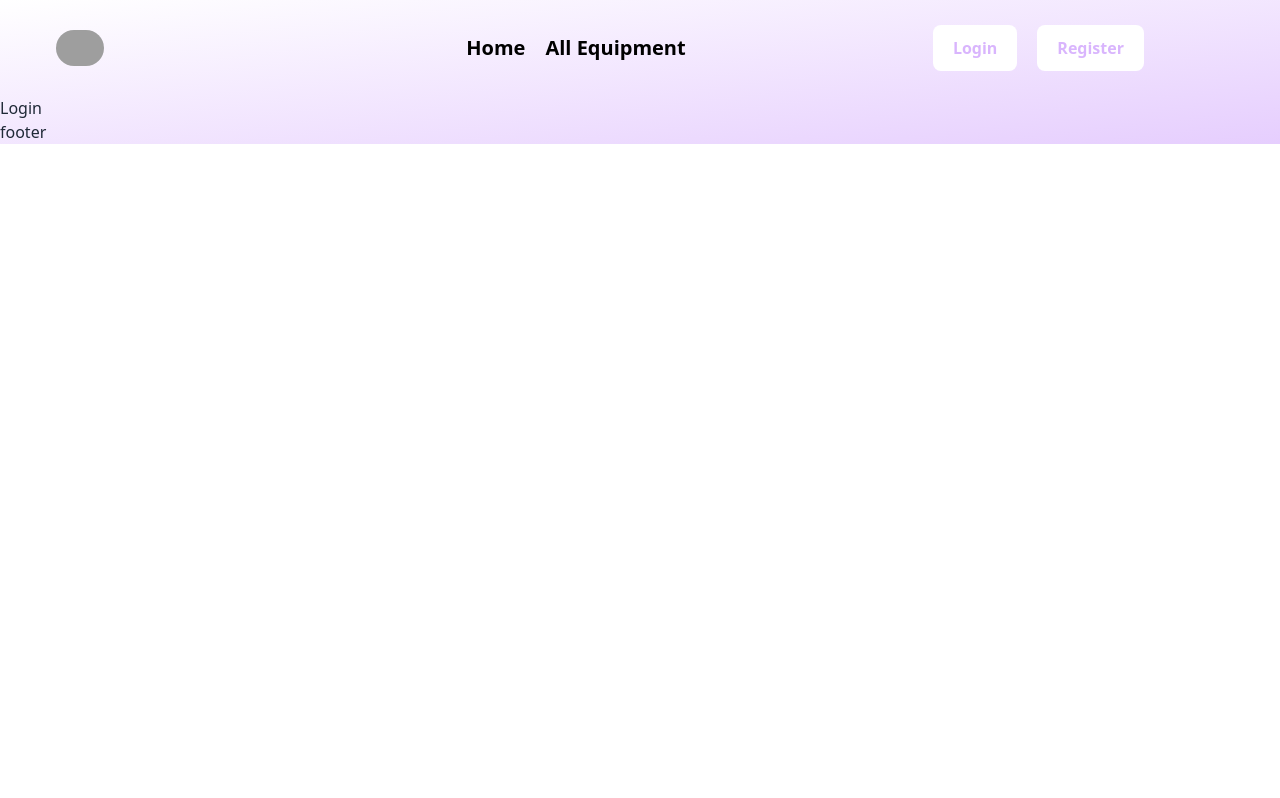
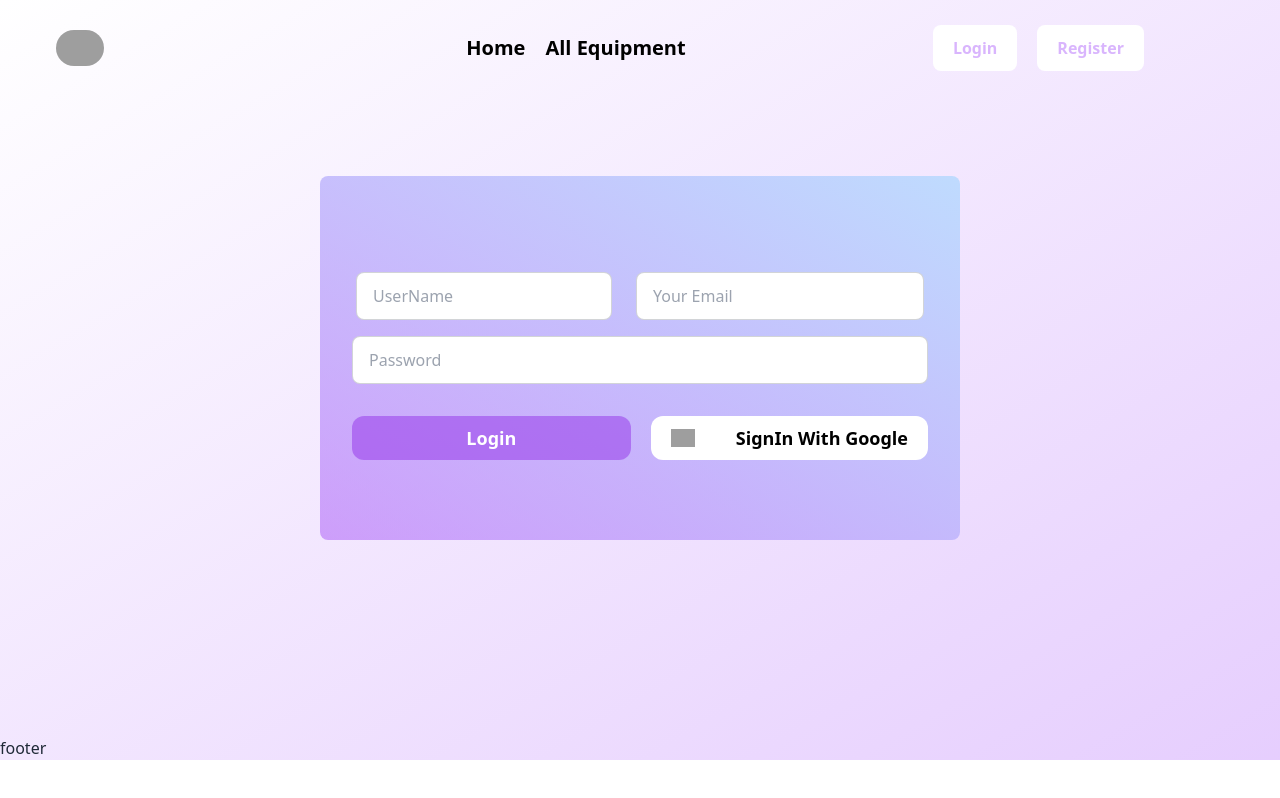
Before and after one commit to Hazbir19/Assignment-11, a React (Vite) app: page /login in a window 1280 px wide. Built offline with nearby package versions, Linux system fonts and the light colour scheme; no server answers; grey boxes are pictures that could not be loaded.

Commit message:
Authentication login and singout google signin is done

```diff
--- a/index.html
+++ b/index.html
@@ -3,9 +3,9 @@
 
 <head>
   <meta charset="UTF-8" />
-  <link rel="icon" type="image/svg+xml" href="/vite.svg" />
+  <link rel="icon" type="image/svg+xml" href="https://i.ibb.co.com/RNqRd9q/Logo.jpg" />
   <meta name="viewport" content="width=device-width, initial-scale=1.0" />
-  <title>Vite + React</title>
+  <title>Tuitor Shop</title>
 </head>
 
 <body>
--- a/package.json
+++ b/package.json
@@ -16,9 +16,10 @@
     "match-sorter": "^8.0.0",
     "react": "^18.3.1",
     "react-dom": "^18.3.1",
+    "react-hot-toast": "^2.5.1",
     "react-router-dom": "^7.1.1",
     "sort-by": "^1.2.0",
-    "sweetalert2": "^11.15.3"
+    "sweetalert2": "^11.15.10"
   },
   "devDependencies": {
     "@eslint/js": "^9.17.0",
--- a/src/Context/ContextApi.jsx
+++ b/src/Context/ContextApi.jsx
@@ -1,10 +1,46 @@
-import { onAuthStateChanged } from "firebase/auth";
+import {
+  createUserWithEmailAndPassword,
+  GoogleAuthProvider,
+  onAuthStateChanged,
+  signInWithEmailAndPassword,
+  signInWithPopup,
+  signOut,
+} from "firebase/auth";
 import React, { createContext, useEffect, useState } from "react";
 import auth from "../Firebase/Firebase.config";
 export const ContextMain = createContext();
 const ContextApi = ({ children }) => {
   //User State
   const [user, SetUser] = useState(null);
+  // PassWord Validate
+  const validatePassword = (password) => {
+    const regex = /^(?=.*[a-z])(?=.*[A-Z]).{6,}$/;
+    if (!regex.test(password)) {
+      return "Password must be at least 6 characters long, include one uppercase letter, and one lowercase letter.";
+    }
+    return null;
+  };
+  //login with Google start
+  const HandleGoogleSignIn = () => {
+    // setloadding(true);
+    const googleProvider = new GoogleAuthProvider();
+    return signInWithPopup(auth, googleProvider);
+  };
+  //login with Google Ends
+  // Signin or Register by Email and password
+  const handleEmailSignIn = (email, password) => {
+    // setloadding(true);
+    return createUserWithEmailAndPassword(auth, email, password);
+  };
+  //Login User
+  const HandleLogIn = (email, password) => {
+    if (password) return signInWithEmailAndPassword(auth, email, password);
+  };
+  //Sign Out
+  const EmailsignOut = () => {
+    // setloadding(true);
+    return signOut(auth);
+  };
   //User Moninitoring in App
   useEffect(() => {
     const unsubscribe = onAuthStateChanged(auth, (currentUser) => {
@@ -24,8 +60,14 @@ const ContextApi = ({ children }) => {
       unsubscribe();
     };
   }, [auth]);
+  // Data Pipeline
   const items = {
     user,
+    handleEmailSignIn,
+    EmailsignOut,
+    HandleLogIn,
+    validatePassword,
+    HandleGoogleSignIn,
   };
   return <ContextMain.Provider value={items}>{children}</ContextMain.Provider>;
 };
--- a/src/layouts/PagesLayouts.jsx
+++ b/src/layouts/PagesLayouts.jsx
@@ -6,11 +6,11 @@ import Footer from "../Components/Footer";
 const PagesLayouts = () => {
   return (
     <>
-      <div className="bg-gradient-to-tl from-purple-400/40 to-white">
+      <div className="bg-gradient-to-tl from-purple-400/40 to-white ">
         <div>
           <Navbar></Navbar>
         </div>
-        <div>
+        <div className="min-h-[calc(100vh-15rem)]">
           <Outlet></Outlet>
         </div>
         <div>
--- a/src/main.jsx
+++ b/src/main.jsx
@@ -4,11 +4,13 @@ import "./index.css";
 import { RouterProvider } from "react-router-dom";
 import router from "./Routes/Routes.jsx";
 import ContextApi from "./Context/ContextApi.jsx";
+import { Toaster } from "react-hot-toast";
 
 createRoot(document.getElementById("root")).render(
   <StrictMode>
     <ContextApi>
       <RouterProvider router={router}></RouterProvider>
+      <Toaster></Toaster>
     </ContextApi>
   </StrictMode>
 );
--- a/src/pages/LoginPage.jsx
+++ b/src/pages/LoginPage.jsx
@@ -1,9 +1,92 @@
-import React from "react";
+import React, { useContext } from "react";
+import { ContextMain } from "../Context/ContextApi";
+import { useNavigate } from "react-router-dom";
+import toast from "react-hot-toast";
 
 const LoginPage = () => {
+  const { HandleLogIn, HandleGoogleSignIn } = useContext(ContextMain);
+  const navigate = useNavigate();
+  const HandleSubmitBtn = (e) => {
+    e.preventDefault();
+    const email = e.target.email.value;
+    const password = e.target.password.value;
+    HandleLogIn(email, password)
+      .then((result) => {
+        toast.success("Your Logged In");
+        navigate("/");
+        return;
+      })
+      .catch((error) => {
+        toast.error("You email and password invaild ");
+      });
+  };
+  const GoogleBtn = () => {
+    HandleGoogleSignIn()
+      .then((result) => {
+        console.log(result);
+        toast.success("Your Logged In");
+        return;
+      })
+      .catch((error) => {
+        console.log(error);
+      });
+  };
   return (
     <>
-      <div>Login</div>
+      <form className="mx-5" onSubmit={HandleSubmitBtn}>
+        <div className="max-w-screen-sm mx-auto bg-gradient-to-tr from-purple-500/50 to-blue-200 rounded-lg py-[5rem] px-[2rem] mt-[5rem]">
+          <div className="lg:flex md:flex justify-evenly gap-5 w-full">
+            <div className="form-control">
+              <label className="label"></label>
+              <input
+                type="text"
+                placeholder="UserName"
+                className="input input-bordered focus:bg-gray-200/50 focus:text-white focus:font-semibold focus:text-lg  lg:w-[16rem] md:w-[16rem]"
+                required
+                name="username"
+              />
+            </div>
+            <div className="form-control">
+              <label className="label"></label>
+              <input
+                type="email"
+                placeholder="Your Email"
+                className="input input-bordered focus:bg-gray-200/50 focus:text-white focus:font-semibold  focus:text-lg lg:w-[18rem] md:w-[18rem] "
+                required
+                name="email"
+              />
+            </div>
+          </div>
+          <div className="form-control">
+            <label className="label"></label>
+            <input
+              type="password"
+              placeholder="Password"
+              className="input input-bordered focus:bg-gray-200/50 focus:text-white focus:font-semibold  focus:text-lg"
+              required
+              name="password"
+            />
+          </div>
+          <div className="flex justify-center mt-[2rem] gap-5">
+            <button className="bg-purple-600/50 px-5 py-2 rounded-xl text-lg text-white font-bold hover:bg-purple-500/50 w-1/2">
+              Login
+            </button>
+            <div className="w-1/2 mx-auto">
+              <button
+                className="flex items-center justify-between bg-white px-5 py-2 rounded-xl text-lg text-black font-bold hover:bg-gray-200/50 w-full"
+                onClick={GoogleBtn}
+              >
+                <img
+                  src="https://i.ibb.co.com/LPZsMq5/Google-Icons-09-512-1.png"
+                  alt=""
+                  className="w-[1.5rem]"
+                />
+                SignIn With Google
+              </button>
+            </div>
+          </div>
+        </div>
+      </form>
     </>
   );
 };
--- a/src/pages/RegisterPage.jsx
+++ b/src/pages/RegisterPage.jsx
@@ -1,9 +1,106 @@
-import React from "react";
+import React, { useContext } from "react";
+import { ContextMain } from "../Context/ContextApi";
+import toast from "react-hot-toast";
+import { updateProfile } from "firebase/auth";
+import { Navigate, useNavigate } from "react-router-dom";
 
 const RegisterPage = () => {
+  const { handleEmailSignIn, validatePassword } = useContext(ContextMain);
+  const navigate = useNavigate();
+  const HandleFormSubmit = (e) => {
+    e.preventDefault();
+    const name = e.target.username.value;
+    const photo = e.target.PhotoUrl.value;
+    const email = e.target.email.value;
+    const password = e.target.password.value;
+    const user = { name, email };
+    const validPassword = validatePassword(password);
+    if (validPassword) {
+      toast.error(validPassword);
+      return;
+    }
+    handleEmailSignIn(email, password)
+      .then((result) => {
+        const user = result.user;
+        updateProfile(user, {
+          displayName: name,
+          photoURL: photo,
+        }).then(() => {
+          //User create Operation: method post hit in this localpath
+          fetch("http://localhost:5000/users", {
+            method: "POST", //user create method
+            headers: {
+              "Content-Type": "application/json",
+            },
+            body: JSON.stringify(user),
+          })
+            .then((res) => res.json())
+            .then((data) => {
+              console.log(data);
+              if (data.insertedId) {
+                toast.success("User add in DataBase");
+              }
+            });
+          toast.success("SignIn SuccessFully");
+          navigate("/");
+        });
+      })
+      .catch((error) => {
+        toast.error("This Id Already Exist");
+      });
+  };
   return (
     <>
-      <div>Resgister</div>
+      <form onSubmit={HandleFormSubmit}>
+        <div className="max-w-screen-sm mx-auto bg-gradient-to-tr from-purple-500/50 to-blue-200 rounded-lg py-[5rem] px-[2rem] mt-[5rem]">
+          <div className="form-control">
+            <label className="label"></label>
+            <input
+              type="text"
+              placeholder="Photo Url"
+              className="input input-bordered focus:bg-gray-200/50 focus:text-white focus:font-semibold focus:text-lg"
+              name="PhotoUrl"
+            />
+          </div>
+          <div className="lg:flex md:flex justify-evenly gap-5 w-full">
+            <div className="form-control">
+              <label className="label"></label>
+              <input
+                type="text"
+                placeholder="UserName"
+                className="input input-bordered focus:bg-gray-200/50 focus:text-white focus:font-semibold focus:text-lg  lg:w-[16rem] md:w-[16rem]"
+                required
+                name="username"
+              />
+            </div>
+            <div className="form-control">
+              <label className="label"></label>
+              <input
+                type="email"
+                placeholder="Your Email"
+                className="input input-bordered focus:bg-gray-200/50 focus:text-white focus:font-semibold  focus:text-lg lg:w-[18rem] md:w-[18rem] "
+                required
+                name="email"
+              />
+            </div>
+          </div>
+          <div className="form-control">
+            <label className="label"></label>
+            <input
+              type="password"
+              placeholder="Password"
+              className="input input-bordered focus:bg-gray-200/50 focus:text-white focus:font-semibold  focus:text-lg"
+              required
+              name="password"
+            />
+          </div>
+          <div className="flex justify-center mt-[2rem]">
+            <button className="bg-purple-600/50 px-5 py-2 rounded-xl text-lg text-white font-bold hover:bg-purple-500/50">
+              Register
+            </button>
+          </div>
+        </div>
+      </form>
     </>
   );
 };
```
Also changed, not shown: src/Components/Navbar.jsx (+10 -7 lines), 1 other file (tests, documents, lock files or other folders).
